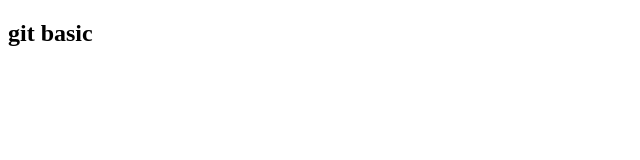
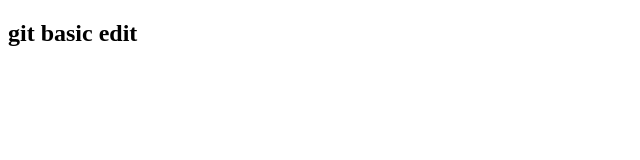
Before and after one commit to anika308142/my-first-website, a plain HTML site: page index.html in a window 1280 px wide. Shown: the full height of the page, 0-640 px from the left. Drawn offline with Linux system fonts and the light colour scheme.

```diff
--- a/index.html
+++ b/index.html
@@ -7,6 +7,6 @@
     <title>Document</title>
 </head>
 <body>
-    <h2>git basic </h2>
+    <h2>git basic edit</h2>
 </body>
 </html>
```
Also changed, not shown: 1 other file.
